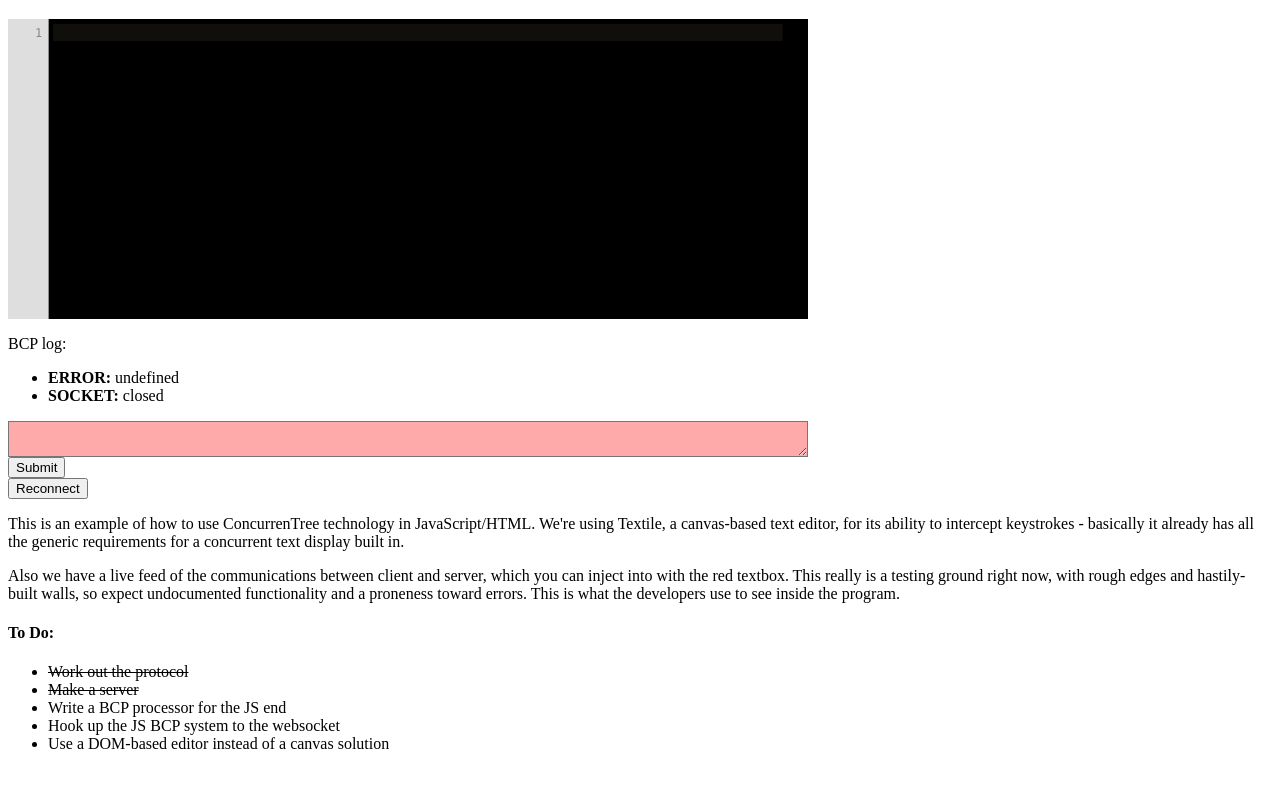
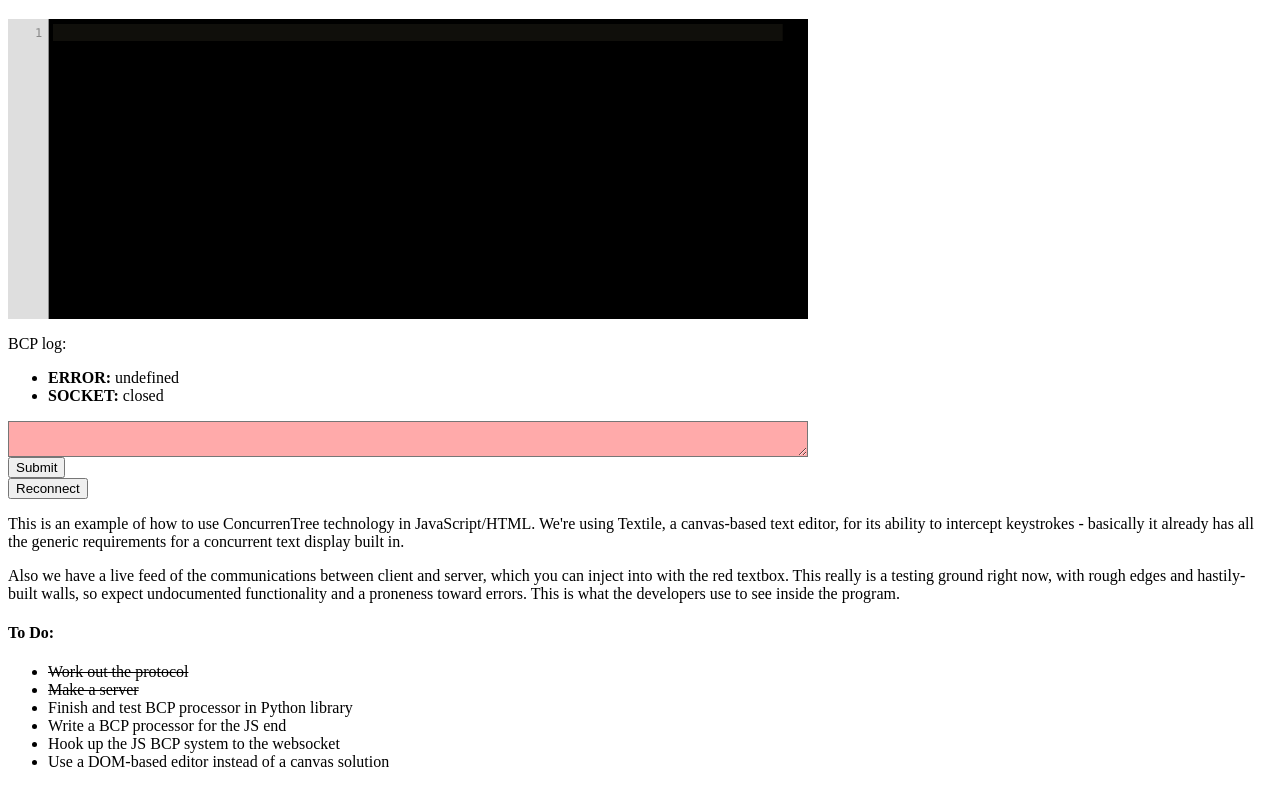
Before and after one commit to MaddieM4/ConcurrenTree, a plain HTML site: page jsclient/client.html in a window 1280 px wide. Shown: the part 170-957 px from the top of the page. Drawn offline with Linux system fonts and the light colour scheme.

Commit message:
Added an item to todo list

```diff
--- a/jsclient/client.html
+++ b/jsclient/client.html
@@ -59,6 +59,7 @@ to see inside the program.</p>
 <ul>
 	<li><s>Work out the protocol</s></li>
 	<li><s>Make a server</s></li>
+	<li>Finish and test BCP processor in Python library</li>
 	<li>Write a BCP processor for the JS end</li>
 	<li>Hook up the JS BCP system to the websocket</li>
 	<li>Use a DOM-based editor instead of a canvas solution</li>
```
